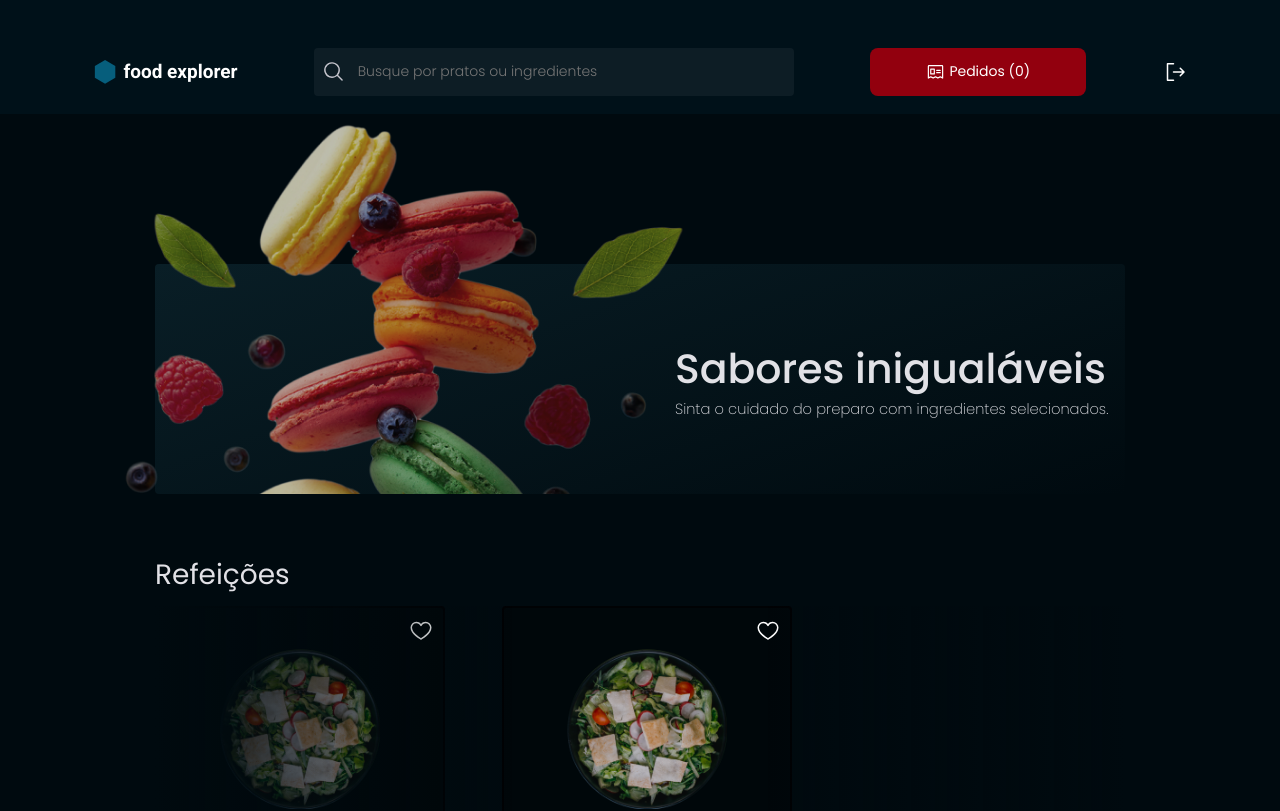
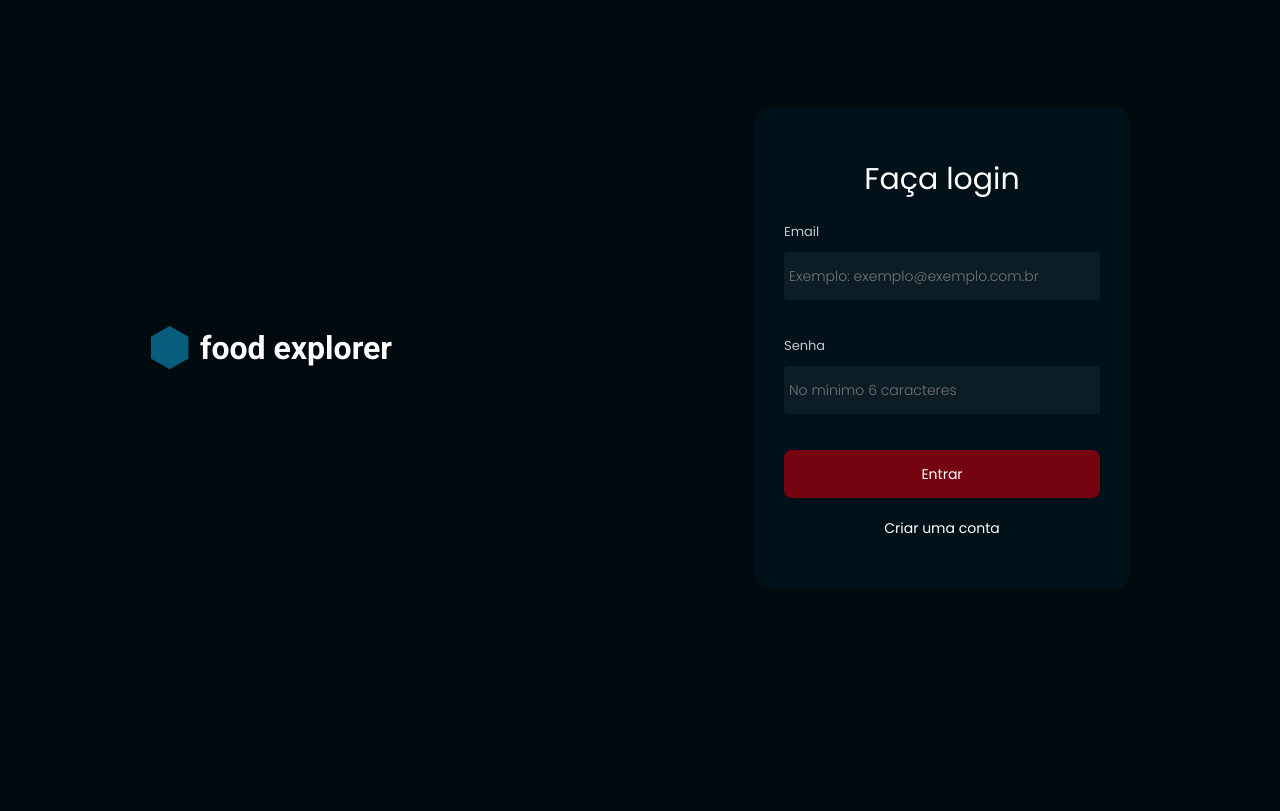
Before and after one commit to loren175/front-food-explorer, a React (Vite) app: page / in a window 1280 px wide. Shown: the top 811 px of the page. Built offline with nearby package versions, Linux system fonts and the light colour scheme.

Commit message:
add auth routes and change login route to "/" and home route to "/home"

```diff
--- a/src/pages/SignIn/index.jsx
+++ b/src/pages/SignIn/index.jsx
@@ -24,7 +24,7 @@ export function SignIn() {
   }
 
   function handleSignInClick() {
-    signIn({ email, password }).then(navigate("/"))
+    signIn({ email, password }).then(navigate("/home"))
   }
 
   return (
--- a/src/pages/SignUp/index.jsx
+++ b/src/pages/SignUp/index.jsx
@@ -25,7 +25,7 @@ export function SignUp() {
     api.post("/users", { name, email, password })
       .then(() => {
         alert("Usuário cadastrado.")
-        navigate("/login")
+        navigate("/")
       })
       .catch((error) => {
         if (error.response) {
@@ -37,7 +37,7 @@ export function SignUp() {
   }
 
   function handleBackToLoginClick() {
-    navigate("/login")
+    navigate("/")
   }
 
   return (
--- a/src/routes/app.routes.jsx
+++ b/src/routes/app.routes.jsx
@@ -2,19 +2,15 @@ import { Routes, Route, Navigate } from "react-router-dom"
 import { Home } from "../pages/Home/index.jsx"
 import { Dish } from "../pages/Dish/index.jsx"
 import { EditDish } from "../pages/EditDish/index.jsx"
-import { SignIn } from "../pages/SignIn/index.jsx"
-import { SignUp } from "../pages/SignUp/index.jsx"
 import { NewDish } from "../pages/NewDish/index.jsx"
 
 export function AppRoutes() {
   return (
     <Routes>
-      <Route path="/" element={<Home />} />
+      <Route path="/home" element={<Home />} />
       <Route path="/dish" element={<Dish />} />
       <Route path="/edit" element={<EditDish />} />
       <Route path="/new" element={<NewDish />} />
-      <Route path="/login" element={<SignIn />} />
-      <Route path="/register" element={<SignUp />} />
 
       <Route path="*" element={<Navigate to="/" />} />
     </Routes>
--- /dev/null
+++ b/src/routes/auth.routes.jsx
@@ -0,0 +1,13 @@
+import { Routes, Route } from "react-router-dom"
+
+import { SignIn } from "../pages/SignIn"
+import { SignUp } from "../pages/SignUp"
+
+export function AuthRoutes() {
+  return (
+    <Routes>
+      <Route path="/" element={<SignIn />} />
+      <Route path="/register" element={<SignUp />} />
+    </Routes>
+  )
+}
--- a/src/routes/index.jsx
+++ b/src/routes/index.jsx
@@ -1,10 +1,13 @@
 import { BrowserRouter } from "react-router-dom"
 import { AppRoutes } from "./app.routes"
+import { AuthRoutes } from "./auth.routes"
+import { useAuth } from "../hooks/auth"
 
 export function Routes() {
+  const { user } = useAuth()
   return (
-    <BrowserRouter>
-      <AppRoutes />
-    </BrowserRouter>
+  <BrowserRouter>
+    {user ? <AppRoutes /> : <AuthRoutes />}
+  </BrowserRouter>
   )
 }
```
